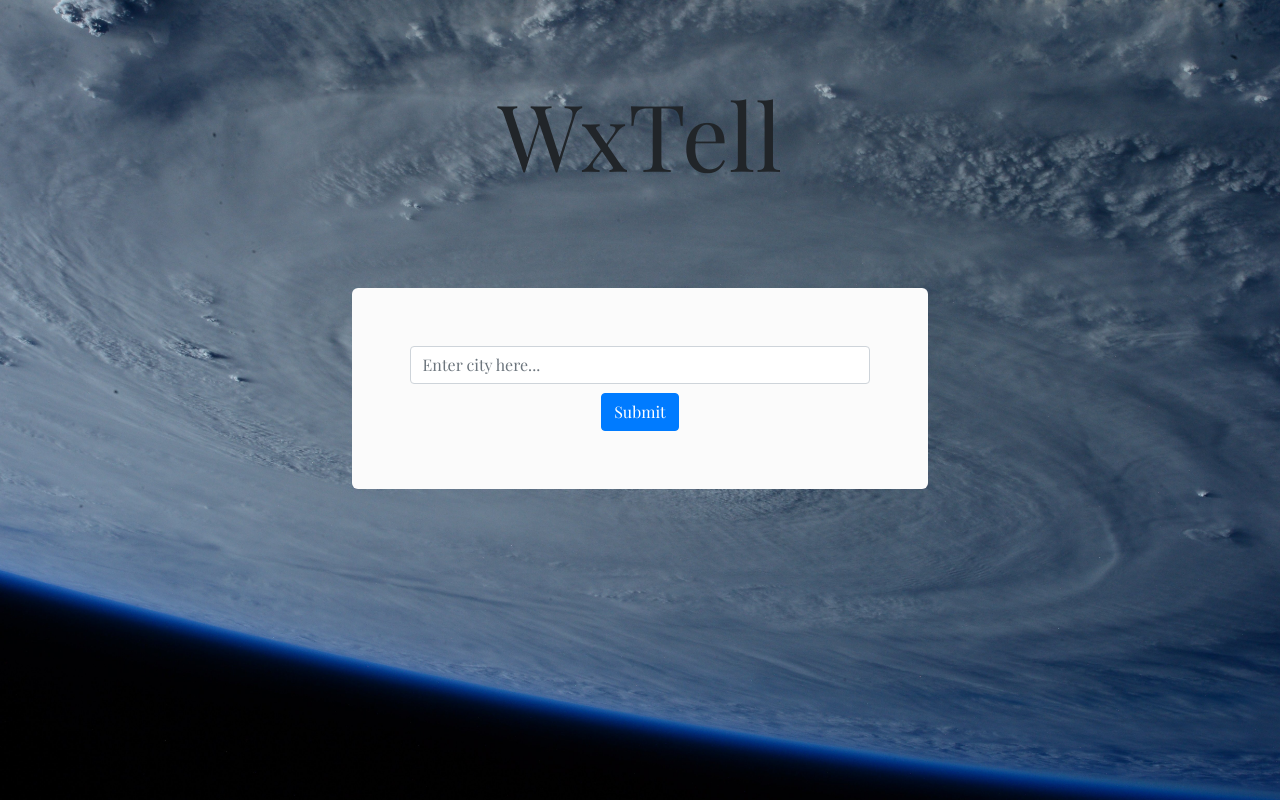
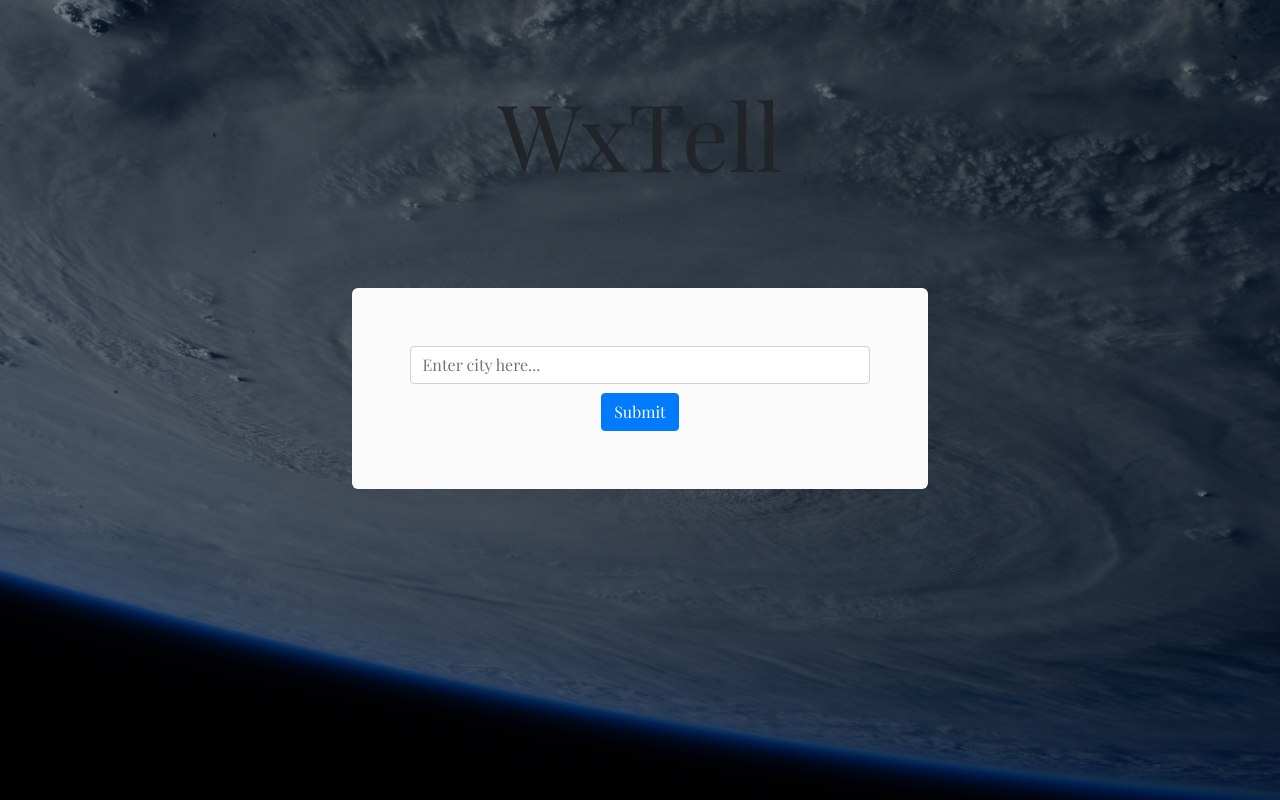
Before and after one commit to JordanWCotton/WxTell, an Angular app: page / in a window 1280 px wide. Built offline with nearby package versions, Linux system fonts and the light colour scheme.

Commit message:
[update] set background image to have a color gradient for darker display

```diff
--- a/src/styles.css
+++ b/src/styles.css
@@ -16,7 +16,10 @@ body {
 
 #app-cont {
     min-height: 100vh;
-    background-image: url('./assets/images/space.jpg');
+    background-image: linear-gradient(
+      rgba(0, 0, 0, 0.4),
+      rgba(0, 0, 0, 0.4)
+    ), url('./assets/images/space.jpg');
     background-repeat: no-repeat;
     -webkit-background-size: cover;
     -moz-background-size: cover;
```
